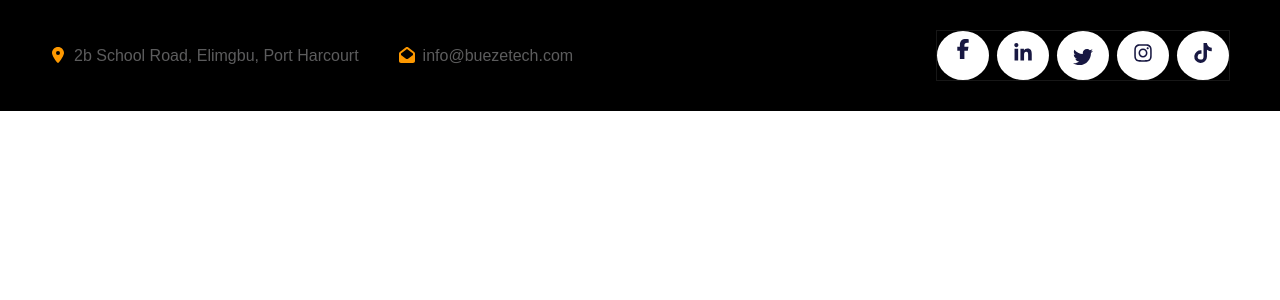
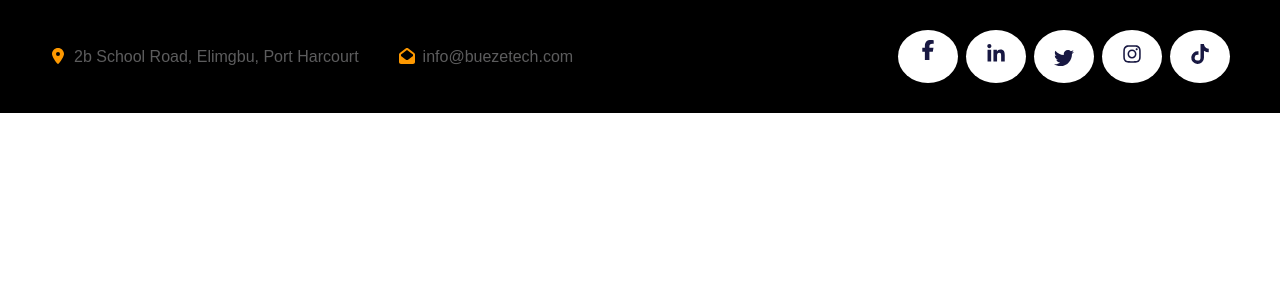
Before and after one commit to KingsleyIbe/buezetech, a Next.js app: page / in a window 1280 px wide. Shown: the top 300 px of the page. Built offline with nearby package versions, Linux system fonts and the light colour scheme.

Commit message:
style top header component

```diff
--- a/components/common/TopHeader.tsx
+++ b/components/common/TopHeader.tsx
@@ -19,16 +19,15 @@ const TopHeader = () => {
               </span><span className="text-[#5c5c5d] text-[16px]">info@buezetech.com</span>
             </Link>
         </div>
-        <div className="border">
-            <ul className="flex flex-row gap-2">
-                <li className="bg-[#fff] rounded-[50%] py-2 px-4" ><Link href="https://facebook.com"><FontAwesomeIcon icon={faFacebookF} className="text-[#181842] w-[20px] min-h-[20px]" /></Link></li>
-                <li className="bg-[#fff] rounded-[50%] py-2 px-4"><Link href="https://facebook.com"><FontAwesomeIcon icon={faLinkedinIn} className="text-[#181842] w-[20px] min-h-[20px] pt-1" /></Link></li>
-                <li className="bg-[#fff] rounded-[50%] py-2 px-4"><Link href="https://facebook.com"><FontAwesomeIcon icon={faTwitter} className="text-[#181842] w-[20px] min-h-[20px] pt-2"/></Link></li>
-                <li className="bg-[#fff] rounded-[50%] py-2 px-4"><Link href="https://facebook.com"><FontAwesomeIcon icon={faInstagram} className="text-[#181842] w-[20px] min-h-[20px] pt-1"/></Link></li>
-                <li className="bg-[#fff] rounded-[50%] py-2 px-4"><Link href="https://facebook.com"><FontAwesomeIcon icon={faTiktok} className="text-[#181842] w-[20px] min-h-[20px] pt-1"/></Link></li>
-            </ul>
+        <div className="">
+            <nav className="flex flex-row gap-2">
+                <Link href="https://facebook.com" target="_blank" title="Bueze tech limited facebook account" className={styles.socialIconContainer} ><FontAwesomeIcon icon={faFacebookF} className={styles.socialIcon} /></Link>
+                <Link href="https://facebook.com" target="_blank" title="Bueze tech limited linkendin account" className={styles.socialIconContainer}><FontAwesomeIcon icon={faLinkedinIn} className={`${styles.socialIcon} pt-1`} /></Link>
+                <Link href="https://facebook.com" target="_blank" title="Bueze tech limited twitter account" className={styles.socialIconContainer}><FontAwesomeIcon icon={faTwitter} className={`${styles.socialIcon} pt-2`}/></Link>
+                <Link href="https://facebook.com" target="_blank" title="Bueze tech limited instagram account" className={styles.socialIconContainer}><FontAwesomeIcon icon={faInstagram} className={`${styles.socialIcon} pt-1`}/></Link>
+                <Link href="https://facebook.com" target="_blank" title="Bueze tech limited tiktok account" className={styles.socialIconContainer}><FontAwesomeIcon icon={faTiktok} className={`${styles.socialIcon} pt-1`}/></Link>
+            </nav>
         </div>
-
     </div>
   );
 };
--- a/styles/components/topHeader.module.css
+++ b/styles/components/topHeader.module.css
@@ -1,7 +1,19 @@
+.socialIconContainer {
+    background-color: #fff;
+    border-radius: 50%;
+    padding: 10px 20px;
+}
+
+.socialIconContainer:hover {
+    background-color: #181842;
+}
+
 .socialIcon {
     width: 20px;
-    padding: 30px;
-    /* border: 2px solid white; */
-    border-radius: 50%;
-    /* background-color: #5c5c5d; */
+    min-height: 20px;
+    color: #181842;
 }
+
+.socialIcon:hover {
+    color: #fd9800;
+}
```
